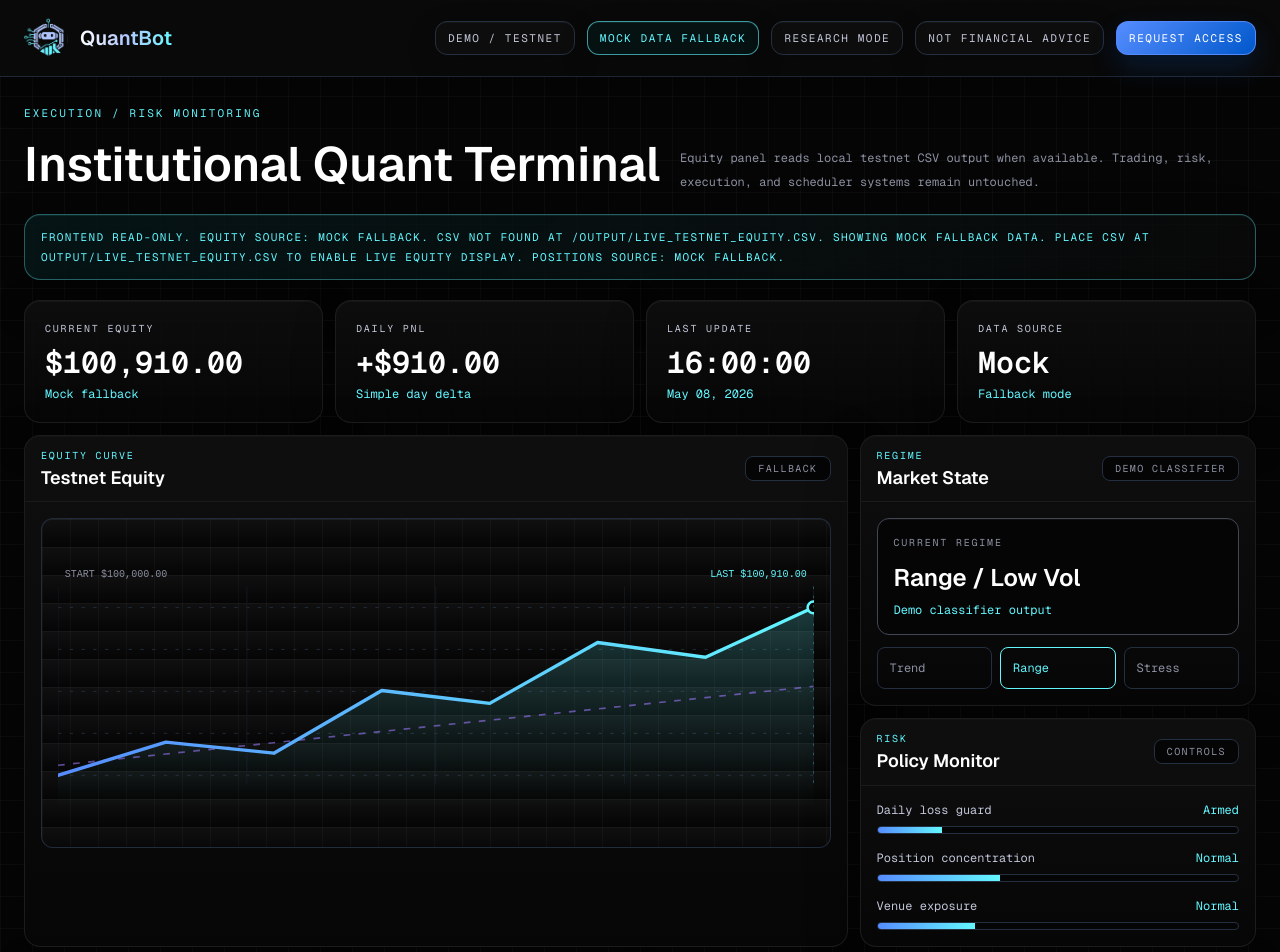
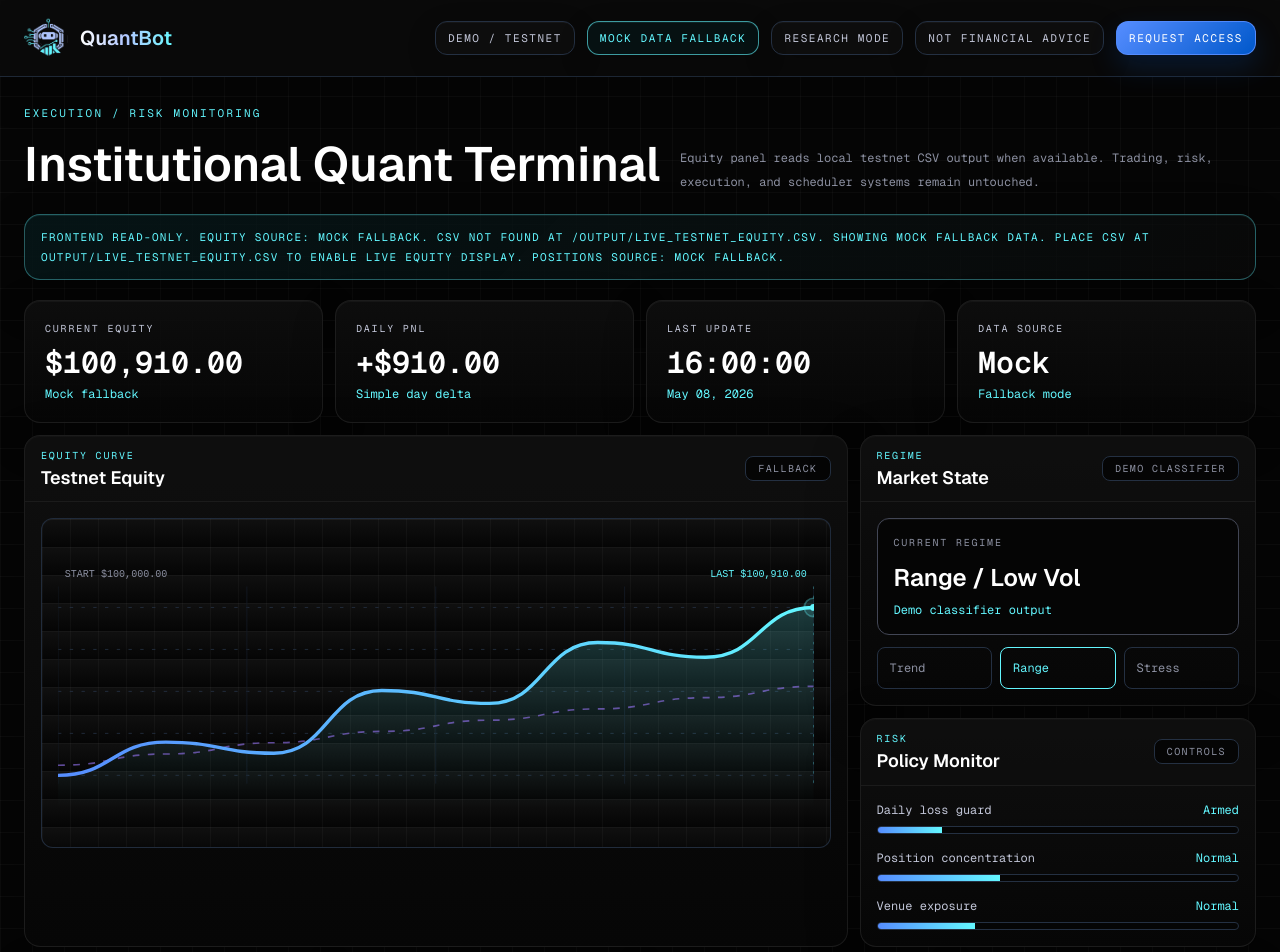
Before and after one commit to tomasgastaldi9-bit/landing-quant-page, a Next.js app: page /dashboard in a window 1280 px wide. Shown: the top 952 px of the page. Built offline with nearby package versions, Linux system fonts and the light colour scheme.

Commit message:
style(charts): modernize chart rendering aesthetics

```diff
--- a/components/dashboard/dashboard-shell.tsx
+++ b/components/dashboard/dashboard-shell.tsx
@@ -303,17 +303,17 @@ function EquityChart({ points }: { points: EquitySnapshot["points"] }) {
         {chartPoints ? (
           <>
             <path d={areaPath} fill="url(#equityFill)" />
-            <polyline
+            <path
+              d={chartPoints.baseline}
               fill="none"
-              points={chartPoints.baseline}
               stroke="#9d79ff"
               strokeDasharray="8 10"
               strokeOpacity="0.58"
               strokeWidth="2"
             />
-            <polyline
+            <path
+              d={chartPoints.line}
               fill="none"
-              points={chartPoints.line}
               stroke="url(#equityStroke)"
               strokeLinecap="round"
               strokeLinejoin="round"
@@ -324,10 +324,17 @@ function EquityChart({ points }: { points: EquitySnapshot["points"] }) {
                 <circle
                   cx={lastPoint.x}
                   cy={lastPoint.y}
-                  fill="#050505"
-                  r="7"
+                  fill="rgba(99,247,255,0.12)"
+                  r="11"
                   stroke="#63f7ff"
-                  strokeWidth="3"
+                  strokeOpacity="0.32"
+                  strokeWidth="2"
+                />
+                <circle
+                  cx={lastPoint.x}
+                  cy={lastPoint.y}
+                  fill="#63f7ff"
+                  r="4"
                 />
                 <line
                   x1={lastPoint.x}
@@ -611,18 +618,36 @@ function toSvgPoints(points: EquitySnapshot["points"]) {
     const y = 260 - ((point.equity - min) / range) * 200;
     return { x, y };
   });
-  const mapped = coordinates.map(
-    (point) => `${point.x.toFixed(2)},${point.y.toFixed(2)}`,
-  );
+  const mapped = coordinates.map((point) => ({
+    x: Number(point.x.toFixed(2)),
+    y: Number(point.y.toFixed(2)),
+  }));
   const baseline = coordinates.map((point, index) => {
     const y = 248 - (index / denominator) * 94;
-    return `${point.x.toFixed(2)},${y.toFixed(2)}`;
+    return {
+      x: Number(point.x.toFixed(2)),
+      y: Number(y.toFixed(2)),
+    };
   });
 
   return {
     coordinates,
-    line: mapped.join(" "),
-    baseline: baseline.join(" "),
-    area: `M${mapped.join(" L")}`,
+    line: toSmoothPath(mapped),
+    baseline: toSmoothPath(baseline),
+    area: toSmoothPath(mapped),
   };
 }
+
+function toSmoothPath(points: Array<{ x: number; y: number }>) {
+  if (points.length === 0) return "";
+  if (points.length === 1) return `M${points[0].x},${points[0].y}`;
+
+  return points.reduce((path, point, index) => {
+    if (index === 0) return `M${point.x},${point.y}`;
+
+    const previous = points[index - 1];
+    const controlX = (previous.x + point.x) / 2;
+
+    return `${path} C${controlX},${previous.y} ${controlX},${point.y} ${point.x},${point.y}`;
+  }, "");
+}
```
